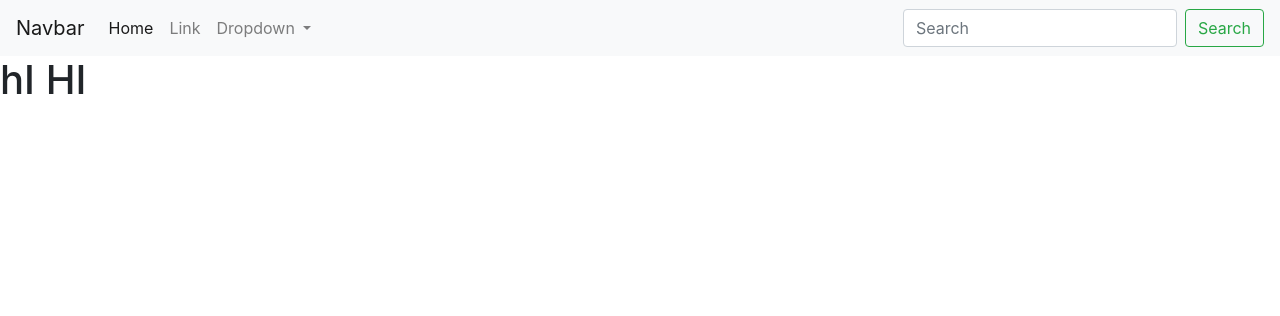
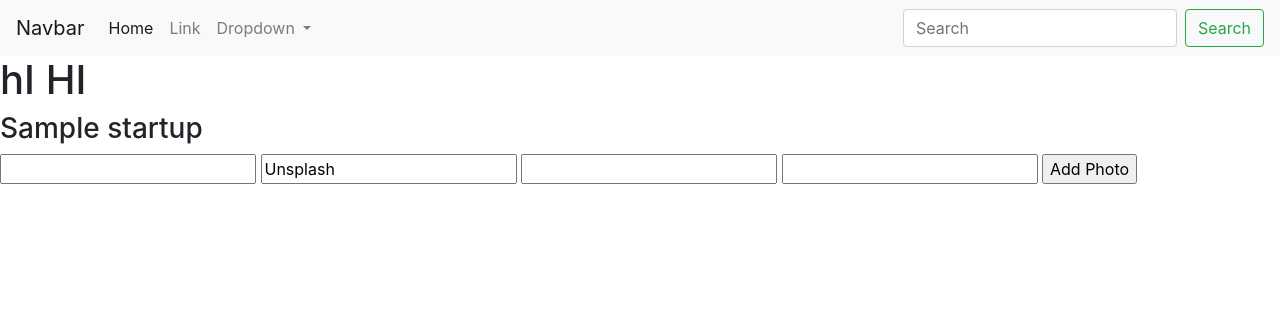
Before and after one commit to noeljane/django_fun, a Django app: page /1/add_photo/ in a window 1280 px wide. Shown: the top 316 px of the page. Run offline with Django 3.2, Linux system fonts and the light colour scheme; tables that the repository leaves empty hold one stand-in row (values such as "Sample post"); some libraries are stand-ins or nearby versions.

Commit message:
manually add form for add photo

```diff
--- a/startups/templates/add_photo.html
+++ b/startups/templates/add_photo.html
@@ -11,7 +11,14 @@
     {% block base %}
 
     <h1>hI HI</h1>
-    <form action='POST'></form>
+    <h3>{{startup.name}}</h3>
+    <form action='#' method="POST">
+        <input type="text" name="{{startup.photo}}">
+        <input type="text" name="{{startup.photo_attribute}}" value="Unsplash">
+        <input type="text" name="{{startup.photo_photographer}}">
+        <input type="text" name="{{startup.profile_link}}">
+        <input type="submit" value="Add Photo"/>
+    </form>
     {% endblock %}
 </body>
 </html>
```
